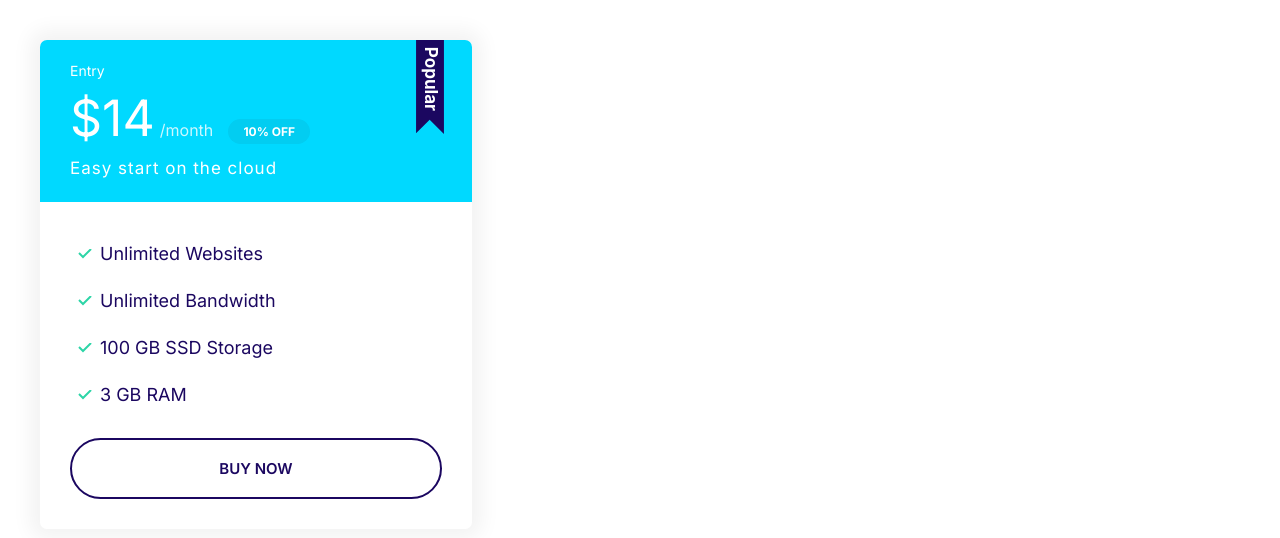
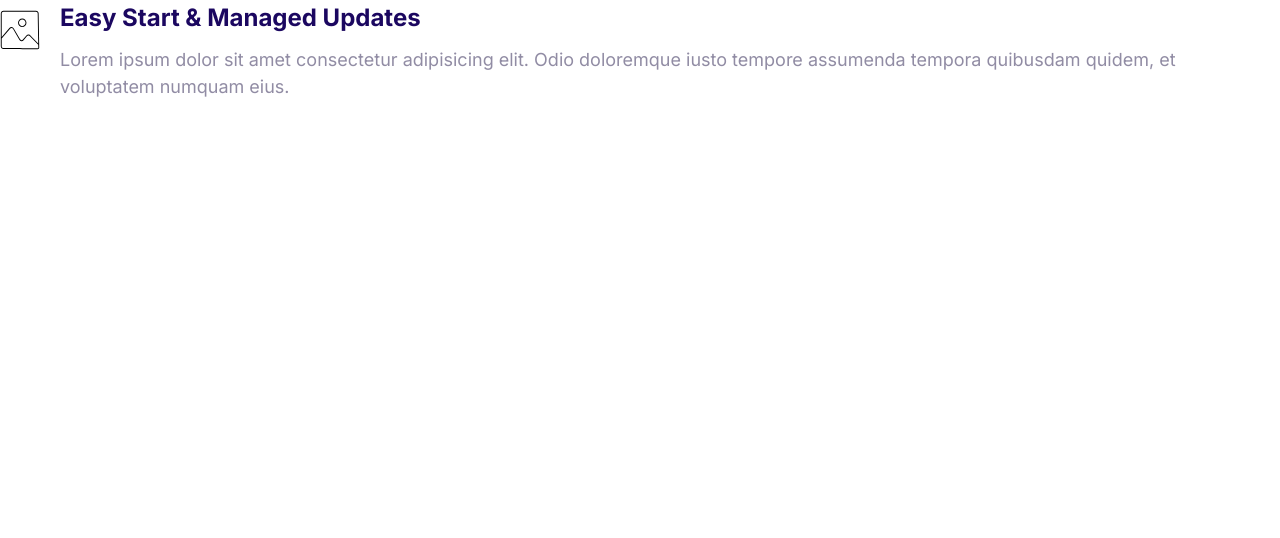
Before and after one commit to S0PL0/gianlucafy, a plain HTML site: page index.html in a window 1280 px wide. Drawn offline with Linux system fonts and the light colour scheme.

Commit message:
Define the media component.

```diff
--- a/css/styles.css
+++ b/css/styles.css
@@ -366,3 +366,20 @@ a {
     font-size: 1.7rem;
   }
 }
+
+/* Media */
+.media {
+  display: flex;
+}
+
+.media__image {
+  margin-top: 1rem;
+}
+
+.media__body {
+  margin: 0 2rem;
+}
+
+.media__title {
+  margin-top: 0;
+}
--- a/index.html
+++ b/index.html
@@ -15,28 +15,19 @@
     <link rel="stylesheet" href="css/styles.css" />
   </head>
   <body>
-    <div style="width: 40%; padding: 4rem">
-      <div class="plan plan--popular">
-        <div class="card card--secondary">
-          <header class="card__header">
-            <h3 class="plan__name">Entry</h3>
-            <span class="plan__price">$14</span>
-            <span class="plan__billing-cycle">/month</span>
-            <span class="badge badge--secondary badge--small">10% OFF</span>
-            <div class="plan__description">Easy start on the cloud</div>
-          </header>
-          <div class="card__body">
-            <ul class="list list--tick">
-              <li class="list__item">Unlimited Websites</li>
-              <li class="list__item">Unlimited Bandwidth</li>
-              <li class="list__item">100 GB SSD Storage</li>
-              <li class="list__item">3 GB RAM</li>
-            </ul>
-            <button class="button button--outline button--block">
-              buy now
-            </button>
-          </div>
-        </div>
+    <div class="media">
+      <div class="media__image">
+        <svg class="icon icon--primary">
+          <use xlink:href="images/sprite.svg#snap"></use>
+        </svg>
+      </div>
+      <div class="media__body">
+        <h3 class="media__title">Easy Start & Managed Updates</h3>
+        <p>
+          Lorem ipsum dolor sit amet consectetur adipisicing elit. Odio
+          doloremque iusto tempore assumenda tempora quibusdam quidem, et
+          voluptatem numquam eius.
+        </p>
       </div>
     </div>
   </body>
```
Also changed, not shown: components/media.html (added, +15 -0 lines).
